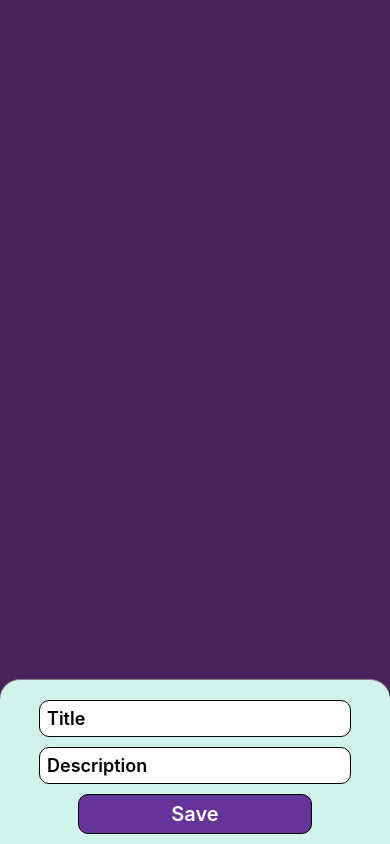
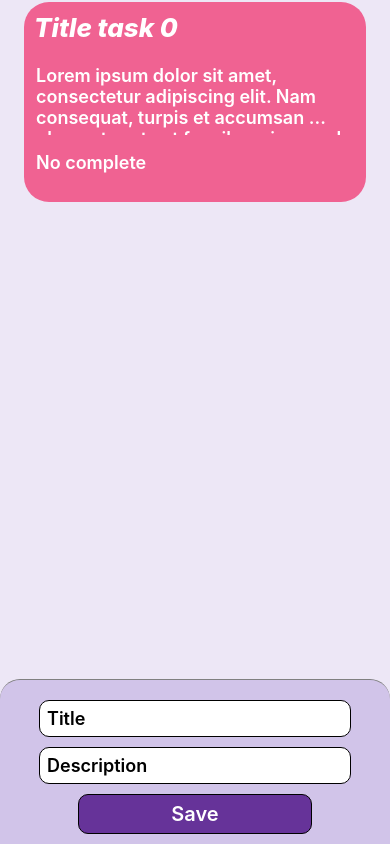
Before and after one commit to agusgatto8/RNIC-AGUSTIN-GATTO., a React Native app: screen / in a window 390 px wide. Built offline with nearby package versions, Linux system fonts and the light colour scheme.

Commit message:
RNIC-W03: Add mocked data

```diff
--- a/App.tsx
+++ b/App.tsx
@@ -4,22 +4,25 @@ import {AppState, FlatList, SafeAreaView, StyleSheet} from 'react-native';
 import {CustomCard} from './src/components/customCard';
 import {Footer} from './src/components/footer';
 import {cardInterface} from './src/types/card';
+import {tasks} from './src/constants/tasks';
 
 function App(): JSX.Element {
+  const card = tasks;
   const [appState, setAppState] = useState('');
-  const [cards, setCards] = useState<cardInterface[]>([]);
+  const [cards, setCards] = useState<cardInterface[]>([card]);
 
   useEffect(() => {
     const clearList = AppState.addEventListener('change', nextAppState => {
       setAppState(nextAppState);
-      if (appState != 'active') {
+      if (appState === 'background') {
         setCards([]);
       }
     });
     return () => {
       clearList.remove();
     };
-  });
+  }, [appState, card]);
+
   return (
     <SafeAreaView style={styles.sectionContainer}>
       <FlatList
@@ -40,7 +43,7 @@ function App(): JSX.Element {
 const styles = StyleSheet.create({
   sectionContainer: {
     // paddingHorizontal: 24,
-    backgroundColor: '#4A235A',
+    backgroundColor: '#EDE7F6',
     flex: 1,
   },
   sectionTitle: {
--- a/src/components/footer/index.tsx
+++ b/src/components/footer/index.tsx
@@ -1,4 +1,4 @@
-import React, {useState} from 'react';
+import React, {useRef, useState} from 'react';
 import {
   Text,
   View,
@@ -18,6 +18,13 @@ export const Footer = ({handleSubmit}: FooterProps): JSX.Element => {
   const [title, setTitle] = useState('');
   const [description, setDescription] = useState('');
 
+  const inputTitle = useRef<TextInput | null>(null);
+  const inputDescription = useRef<TextInput | null>(null);
+
+  const handleInputSubmit = () => {
+    inputDescription.current!.focus();
+  };
+
   const executeHandle = () => {
     handleSubmit({title, description, state: false});
     setTitle('');
@@ -29,12 +36,15 @@ export const Footer = ({handleSubmit}: FooterProps): JSX.Element => {
       behavior={Platform.OS === 'ios' ? 'padding' : 'height'}>
       <View style={styles.footer}>
         <TextInput
+          ref={inputTitle}
+          onSubmitEditing={handleInputSubmit}
           onChangeText={setTitle}
           value={title}
           placeholder="Title"
           style={styles.inputs}
         />
         <TextInput
+          ref={inputDescription}
           onChangeText={setDescription}
           value={description}
           placeholder="Description"
--- a/src/components/footer/styles.ts
+++ b/src/components/footer/styles.ts
@@ -10,7 +10,7 @@ export default StyleSheet.create({
     borderColor: 'grey',
     paddingTop: 20,
     alignItems: 'center',
-    backgroundColor: '#D1F2EB',
+    backgroundColor: '#D1C4E9',
     borderTopStartRadius: 20,
     borderTopEndRadius: 20,
   },
--- /dev/null
+++ b/src/constants/tasks.ts
@@ -0,0 +1,8 @@
+import {cardInterface} from '../types/card';
+
+export const tasks: cardInterface = {
+  title: 'Title task',
+  description:
+    'Lorem ipsum dolor sit amet, consectetur adipiscing elit. Nam consequat, turpis et accumsan placerat,erat est faucibus risus, vel efficitur est nisi ac ligula.Curabitur egestas eros vitae eleifend eleifend.Nullam pretium et leo quis tristique.',
+  state: false,
+};
```
